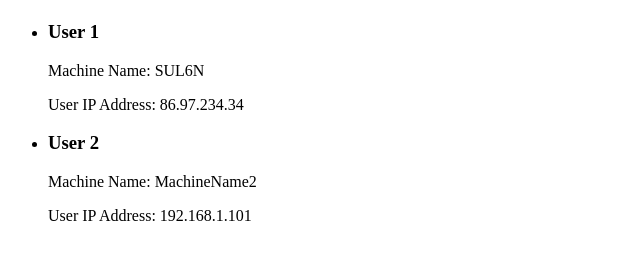
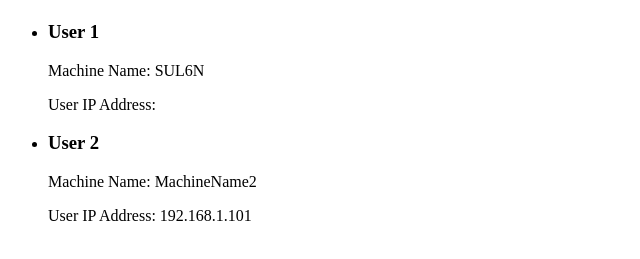
Before and after one commit to Sul6n-09/computer-logger, a plain HTML site: page index.html in a window 1280 px wide. Shown: the part 59-318 px from the top of the page, without its empty margins (0-640 px from the left). Drawn offline with Linux system fonts and the light colour scheme.

Commit message:
Update index.html

```diff
--- a/index.html
+++ b/index.html
@@ -9,7 +9,7 @@
         <li>
             <h3>User 1</h3>
             <p>Machine Name: SUL6N</p>
-            <p>User IP Address: 86.97.234.34</p>
+            <p>User IP Address: </p>
         </li>
         <li>
             <h3>User 2</h3>
```
